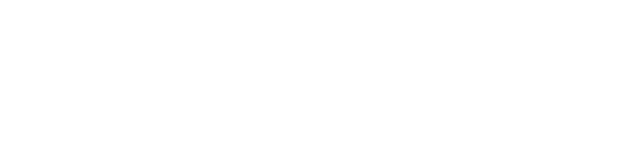
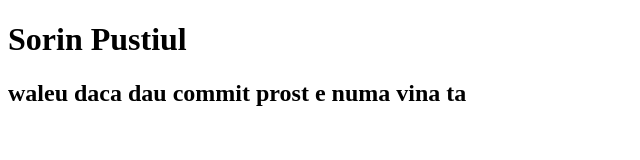
Before and after one commit to Sorinenachioiu/Assignment1, a plain HTML site: page index.html in a window 1280 px wide. Shown: the whole page, without its empty margins (0-640 px from the left). Drawn offline with Linux system fonts and the light colour scheme.

Commit message:
committed.

```diff
--- a/index.html
+++ b/index.html
@@ -7,6 +7,7 @@
     <title>Document</title>
 </head>
 <body>
-
+    <h1> Sorin Pustiul</h1>
+    <h2> waleu daca dau commit prost e numa vina ta </h2>
 </body>
 </html>
```
